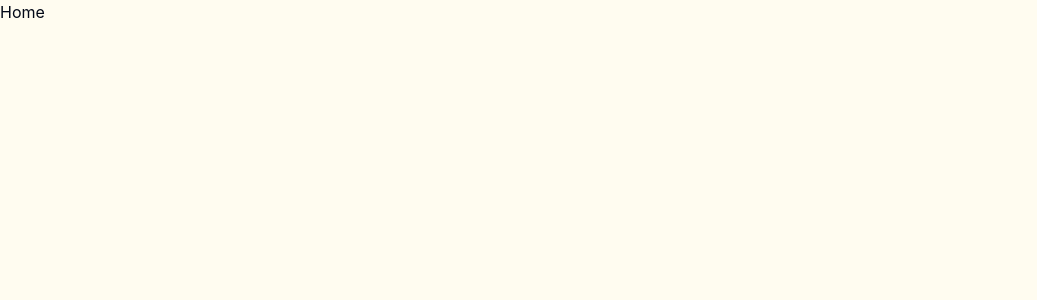
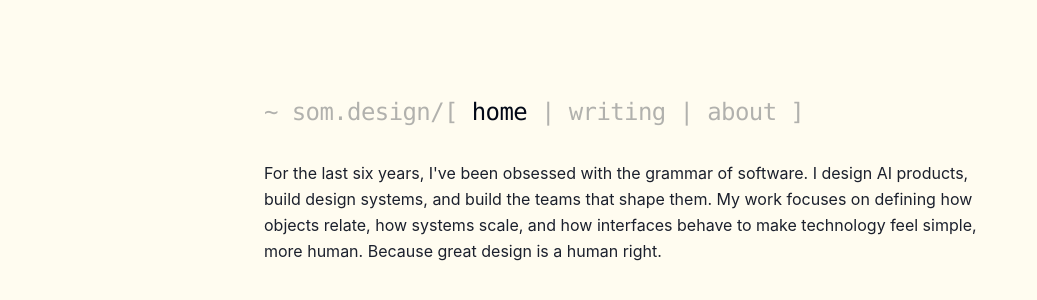
Before and after one commit to designedbysom/som-design-blog, a React (Vite) app: page / in a window 1280 px wide. Shown: the top 300 px of the page, without its empty margins (0-1037 px from the left). Built offline with nearby package versions, Linux system fonts and the light colour scheme.

Commit message:
feature(home): add TitleNav component with CLI-style navigation

```diff
--- a/src/App.tsx
+++ b/src/App.tsx
@@ -9,7 +9,7 @@ function App() {
   return (
     <Suspense
       fallback={
-        <div className="min-h-screen flex items-center justify-center bg-background text-foreground">
+        <div className="min-h-screen flex items-center justify-center bg-white">
           Loading...
         </div>
       }
--- /dev/null
+++ b/src/components/TitleNav.tsx
@@ -0,0 +1,37 @@
+import { Link, useLocation } from "react-router-dom";
+import { strings } from "@/data/strings";
+
+function TitleNav() {
+  const location = useLocation();
+  const { titlePrefix, navItems } = strings;
+
+  return (
+    <h1 className="font-mono text-xl md:text-2xl font-medium tracking-tight text-foreground">
+      <span className="opacity-30">{titlePrefix}</span>
+      <span className="opacity-30">[ </span>
+      {navItems.map((item, index) => {
+        const isActive = location.pathname === item.path;
+        return (
+          <span key={item.path}>
+            <Link
+              to={item.path}
+              className={`transition-all duration-150 active:scale-95 inline-block ${
+                isActive
+                  ? "opacity-100"
+                  : "opacity-30 hover:opacity-100"
+              }`}
+            >
+              {item.label}
+            </Link>
+            {index < navItems.length - 1 && (
+              <span className="opacity-30"> | </span>
+            )}
+          </span>
+        );
+      })}
+      <span className="opacity-30"> ]</span>
+    </h1>
+  );
+}
+
+export default TitleNav;
--- /dev/null
+++ b/src/data/strings.ts
@@ -0,0 +1,12 @@
+export const strings = {
+  titlePrefix: "~ som.design/",
+  navItems: [
+    { label: "home", path: "/" },
+    { label: "writing", path: "/writing" },
+    { label: "about", path: "/about" },
+  ],
+  home: {
+    intro:
+      "For the last six years, I've been obsessed with the grammar of software. I design AI products, build design systems, and build the teams that shape them. My work focuses on defining how objects relate, how systems scale, and how interfaces behave to make technology feel simple, more human. Because great design is a human right.",
+  },
+};
--- a/src/pages/Article.tsx
+++ b/src/pages/Article.tsx
@@ -34,11 +34,11 @@ function Article() {
   }, [post.content]);
 
   return (
-    <article className="min-h-screen">
-      <div className="max-w-[800px] mx-auto px-4 sm:px-6 lg:px-8 py-16 sm:py-24">
+    <article className="min-h-screen bg-white">
+      <div className="max-w-[800px] mx-auto px-6 py-16 sm:py-24">
         {/* Header */}
         <header className="mb-16">
-          <h1 className="text-2xl md:text-4xl font-bold md:font-semibold tracking-tight text-zinc-950 text-center w-[90%] mx-auto leading-tight">
+          <h1 className="text-2xl md:text-4xl font-bold md:font-semibold tracking-tight text-zinc-950 text-center max-w-[720px] mx-auto leading-[1.2]">
             {post.title}
           </h1>
           <div className="text-center text-sm mt-8 mb-10">
@@ -48,13 +48,13 @@ function Article() {
             <img
               src={post.heroImage}
               alt={post.title}
-              className="w-[96%] mb-10 mt-10 mx-auto block rounded"
+              className="w-full mb-10 mt-10 block rounded"
             />
           )}
         </header>
 
         {/* Content */}
-        <div className="w-[90%] mx-auto">
+        <div className="max-w-[720px] mx-auto">
           {processedContent.map((block, index) => {
             if (block.type === "paragraph" && "processed" in block) {
               return (
--- a/src/pages/Home.tsx
+++ b/src/pages/Home.tsx
@@ -1,13 +1,19 @@
+import { strings } from "@/data/strings";
+import TitleNav from "@/components/TitleNav";
+
 function Home() {
+  const { intro } = strings.home;
+
   return (
-    <div className="home">
-      <h1>Home</h1>
-      {/* Hero Section (The "Manifesto" - short bio & philosophy) */}
-      {/* Experience Table (The "Proof" - Atlassian, past roles, years) */}
-      {/* Latest Writing (The "Signal" - Top 3 recent posts) */}
-      {/* Footer (Social links: LinkedIn, Email) */}
-    </div>
-  )
+    <main className="min-h-screen bg-background text-foreground">
+      <div className="max-w-[800px] mx-auto px-6 py-16 sm:py-24">
+        <TitleNav />
+        <p className="mt-8 text-base leading-relaxed text-foreground/90 max-w-[720px]">
+          {intro}
+        </p>
+      </div>
+    </main>
+  );
 }
 
-export default Home
+export default Home;
```
